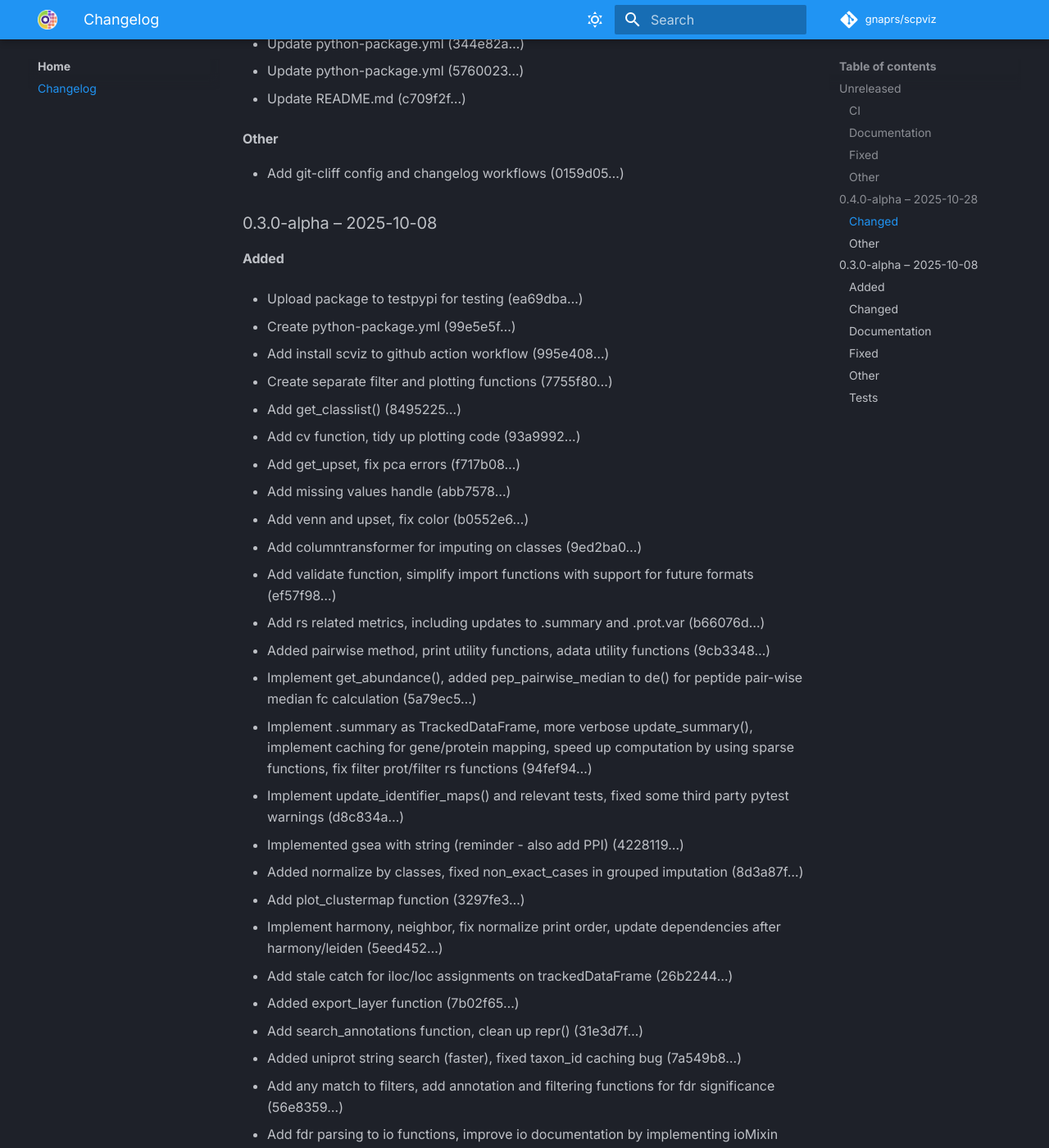
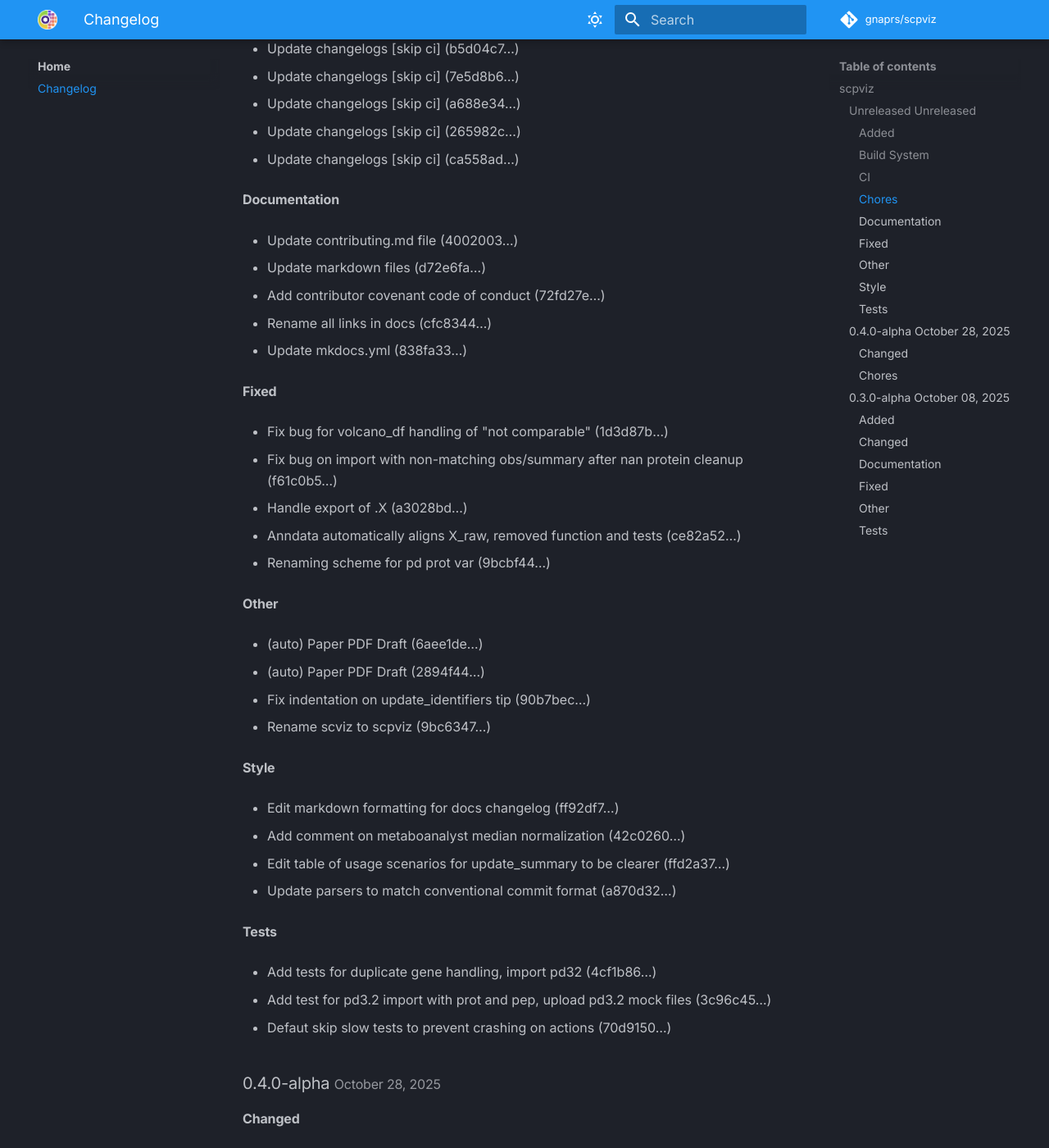
Before and after one commit to gnaprs/scviz, an MkDocs documentation site: the page built from docs/CHANGELOG.md, in a window 1280 px wide and 1400 px high, scrolled down 1490 px. Shown: the whole window at 82% size. Built offline with MkDocs 1.6.1 and Material for MkDocs 9.7.7, drawn with Linux system fonts in a browser that asks for light colours; comment, search, counter and statistics services are not loaded; some of the changed text lies outside the part shown.

Commit message:
chore: update changelogs [skip ci]

```diff
--- a/docs/CHANGELOG.md
+++ b/docs/CHANGELOG.md
@@ -1,48 +1,56 @@
----
-title: Changelog
----
+# Changelog
 
-# Full Changelog
-
-All notable changes to this project are documented here.
+## scpviz
 
 
-### Unreleased
+### Unreleased <small>Unreleased</small> { id="Unreleased" }
+
+
+#### Added
+
+- Add cleanup after import (b290ec8…)
+
+- Add compare_current_to_raw and get_X_raw_aligned functionality (043251b…)
+
+- Add valid_genes, unique_profiles to filter_prot and cleanup (nans) to filter_sample (e251c8a…)
+
+- Add plot_abundnace wrapper from pdata (8e2a01c…)
+
+- Add handling of duplicate gene name in filter_prot (01d750e…)
+
+- Add support for pd3.2 import (592a814…)
+
+
+
+#### Build System
+
+- Update pyproject.toml (18af439…)
+
+- Update pyproject.toml and workflow bug (19f4c7a…)
+
+- Fix changelog yml tag fetch error (5b20d69…)
+
 
 
 #### CI
 
 - Upload changelog.md (2be787e…)
 
+- AUTO Paper PDF Draft (40d3286…)
 
+- Add test "slow" marker (8280133…)
 
-#### Documentation
+- AUTO Paper PDF Draft (7f7521e…)
 
-- Add contributor covenant code of conduct (72fd27e…)
+- AUTO Paper PDF Draft (96f24e3…)
 
 
 
-#### Fixed
-
-- Handle export of .X (a3028bd…)
-
-
-
-#### Other
+#### Chores
 
 - Fix github workflow bugs (1ef2b00…)
 
-- (auto) Paper PDF Draft (6aee1de…)
-
-- (auto) Paper PDF Draft (2894f44…)
-
 - Fix workflow yml (cc2544f…)
-
-- Update pyproject.toml (18af439…)
-
-- Update pyproject.toml and workflow bug (19f4c7a…)
-
-- Fix changelog yml tag fetch error (5b20d69…)
 
 - Fix changelog yml workflow (cb956b1…)
 
@@ -60,6 +68,8 @@ All notable changes to this project are documented here.
 
 - Update changelogs [skip ci] (2356fff…)
 
+- Edit changelog workflow (0ec6ab5…)
+
 - Build and deploy runs after changelog is finished (97491c3…)
 
 - Update changelogs [skip ci] (9910211…)
@@ -68,17 +78,81 @@ All notable changes to this project are documented here.
 
 - Update changelogs [skip ci] (b5d04c7…)
 
-- Add plot_abundnace wrapper from pdata (8e2a01c…)
-
 - Update changelogs [skip ci] (7e5d8b6…)
 
 - Update changelogs [skip ci] (a688e34…)
+
+- Update changelogs [skip ci] (265982c…)
+
+- Update changelogs [skip ci] (ca558ad…)
+
+
+
+#### Documentation
+
+- Update contributing.md file (4002003…)
+
+- Update markdown files (d72e6fa…)
+
+- Add contributor covenant code of conduct (72fd27e…)
+
+- Rename all links in docs (cfc8344…)
+
+- Update mkdocs.yml (838fa33…)
+
+
+
+#### Fixed
+
+- Fix bug for volcano_df handling of "not comparable" (1d3d87b…)
+
+- Fix bug on import with non-matching obs/summary after nan protein cleanup (f61c0b5…)
+
+- Handle export of .X (a3028bd…)
+
+- Anndata automatically aligns X_raw, removed function and tests (ce82a52…)
+
+- Renaming scheme for pd prot var (9bcbf44…)
+
+
+
+#### Other
+
+- (auto) Paper PDF Draft (6aee1de…)
+
+- (auto) Paper PDF Draft (2894f44…)
+
+- Fix indentation on update_identifiers tip (90b7bec…)
+
+- Rename scviz to scpviz (9bc6347…)
+
+
+
+#### Style
+
+- Edit markdown formatting for docs changelog (ff92df7…)
+
+- Add comment on metaboanalyst median normalization (42c0260…)
+
+- Edit table of usage scenarios for update_summary to be clearer (ffd2a37…)
+
+- Update parsers to match conventional commit format (a870d32…)
+
+
+
+#### Tests
+
+- Add tests for duplicate gene handling, import pd32 (4cf1b86…)
+
+- Add test for pd3.2 import with prot and pep, upload pd3.2 mock files (3c96c45…)
+
+- Defaut skip slow tests to prevent crashing on actions (70d9150…)
 
 
 
 
 
-### 0.4.0-alpha – 2025-10-28
+### 0.4.0-alpha <small>October 28, 2025</small> { id="0.4.0-alpha" }
 
 
 #### Changed
@@ -93,7 +167,7 @@ All notable changes to this project are documented here.
 
 
 
-#### Other
+#### Chores
 
 - Add git-cliff config and changelog workflows (0159d05…)
 
@@ -101,7 +175,7 @@ All notable changes to this project are documented here.
 
 
 
-### 0.3.0-alpha – 2025-10-08
+### 0.3.0-alpha <small>October 08, 2025</small> { id="0.3.0-alpha" }
 
 
 #### Added
```
Also changed, not shown: CHANGELOG.md (+12 -0 lines).
